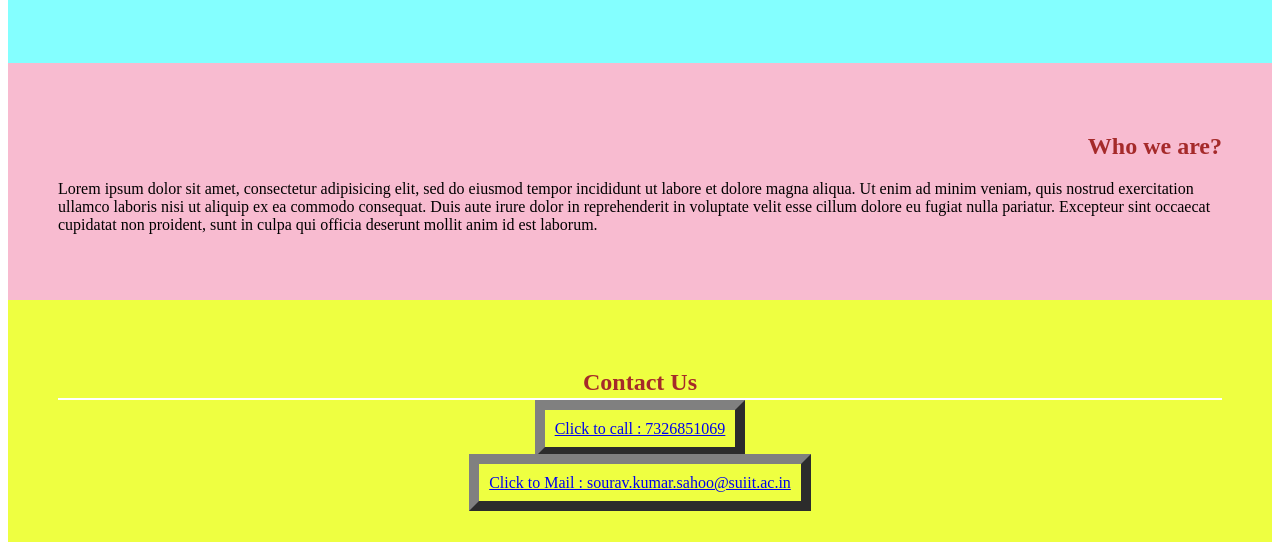
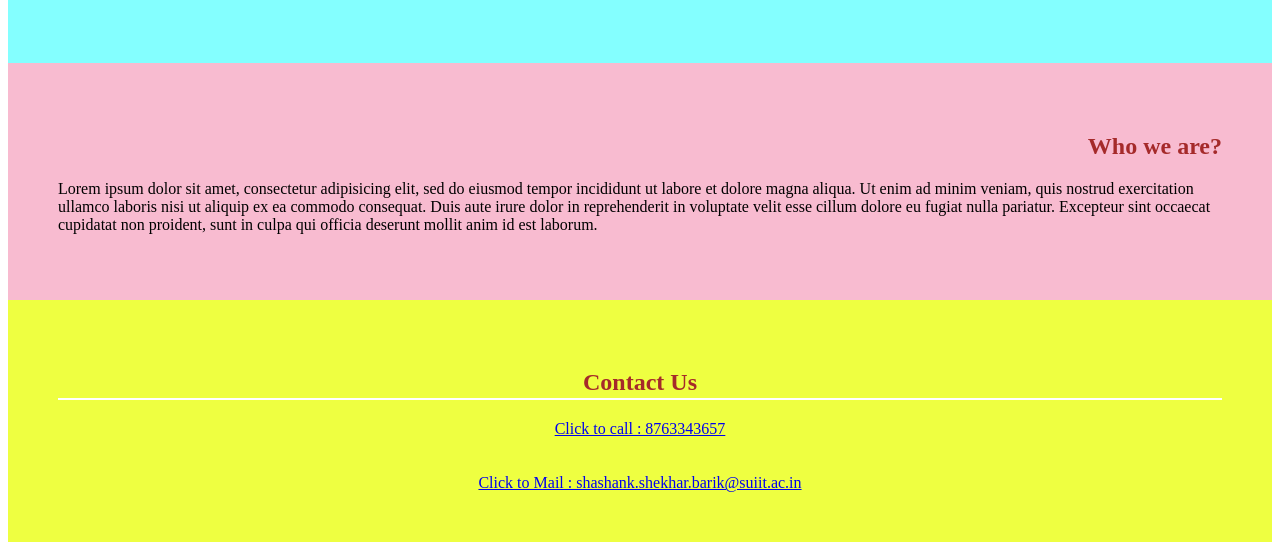
Before and after one commit to SSBarik/chaicanteen, a plain HTML site: page index.html in a window 1280 px wide. Shown: the part 362-912 px from the top of the page. Drawn offline with Linux system fonts and the light colour scheme.

Commit message:
Update index.html

```diff
--- a/index.html
+++ b/index.html
@@ -14,11 +14,12 @@
 				</span>
 			</h1>
 			<!--Our Logo from Google Images-->
-			<img src="https://www.underdog.gr/wp-content/uploads/logo1024.png" alt="Our Logo">
+			<img src="https://www.underdog.gr/wp-content/uploads/logo1024.png" alt="Our Logo | Source: Google Images">
 		</header>
+
 		<!--Main Cantent-->
 		<main>
-			<!--About-->
+			<!--About us-->
 			<section id="about">
 				<h2>About Us?</h2>
 				<p>Lorem ipsum dolor sit amet, consectetur adipisicing elit, sed do eiusmod
@@ -28,7 +29,8 @@
 				cillum dolore eu fugiat nulla pariatur. Excepteur sint occaecat cupidatat non
 				proident, sunt in culpa qui officia deserunt mollit anim id est laborum.</p>
 			</section>
-			<!--Who-->
+
+			<!--Who we are-->
 			<section id="who">
 				<h2 class="text-right">Who we are?</h2>
 				<p>Lorem ipsum dolor sit amet, consectetur adipisicing elit, sed do eiusmod
@@ -39,12 +41,13 @@
 				proident, sunt in culpa qui officia deserunt mollit anim id est laborum.</p>
 			</section>
 		</main>
-		<!--Contact Details-->
+
+		<!--Footer with Contact Details-->
 		<footer id="contact" class="text-center">
 			<h2 style="padding-bottom: 2px;border-bottom: 2px solid #ffffff;">Contact Us</h2>
-			<a class="my-border" href="tel:7326851069">Click to call : 7326851069</a>
+			<a href="tel:8763343657">Click to call : 8763343657</a>
 			<br><br><br>
-			<a class="my-border" href="mailto:sourav.kumar.sahoo@suiit.ac.in">Click to Mail : sourav.kumar.sahoo@suiit.ac.in</a>
+			<a href="mailto:shashank.shekhar.barik@suiit.ac.in">Click to Mail : shashank.shekhar.barik@suiit.ac.in</a>
 		</footer>
 	</body>
 </html>
```
Lines whose indentation alone changed are shown as unchanged.
